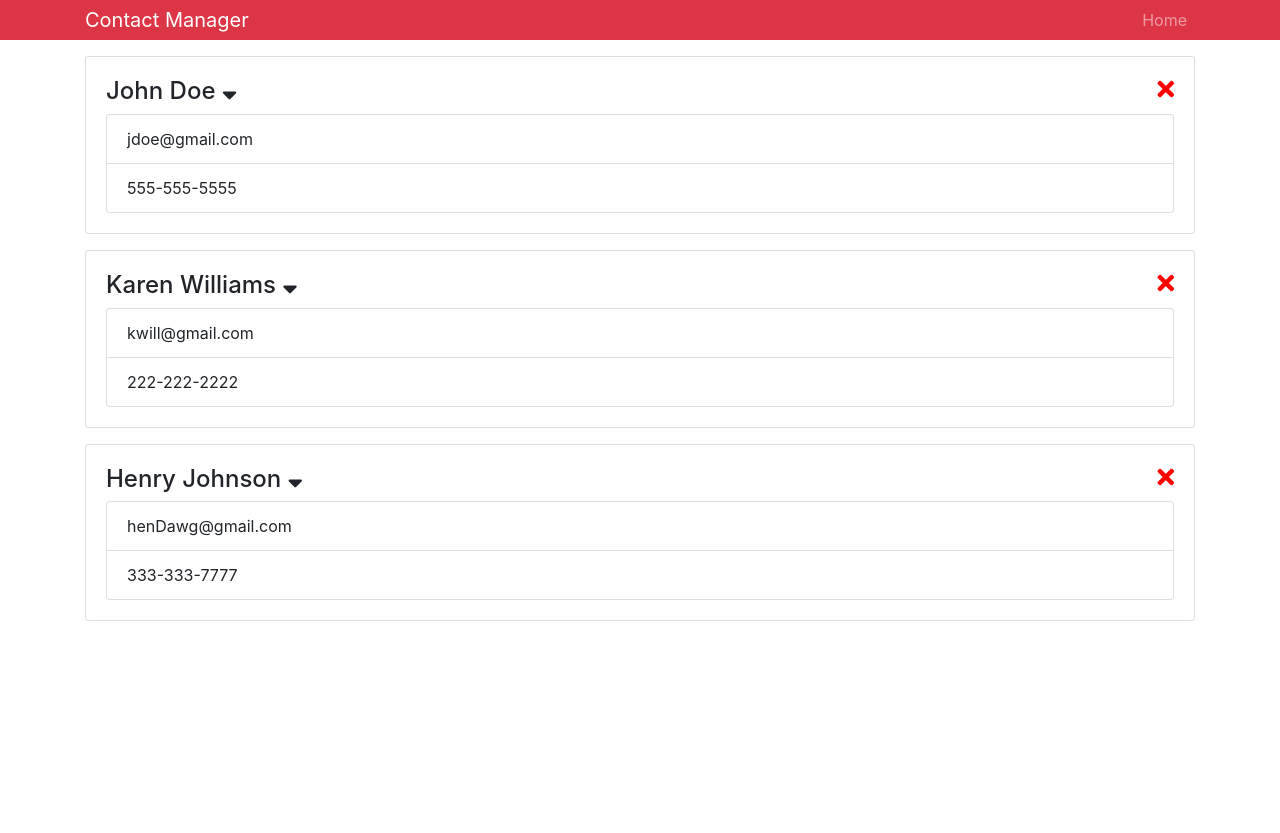
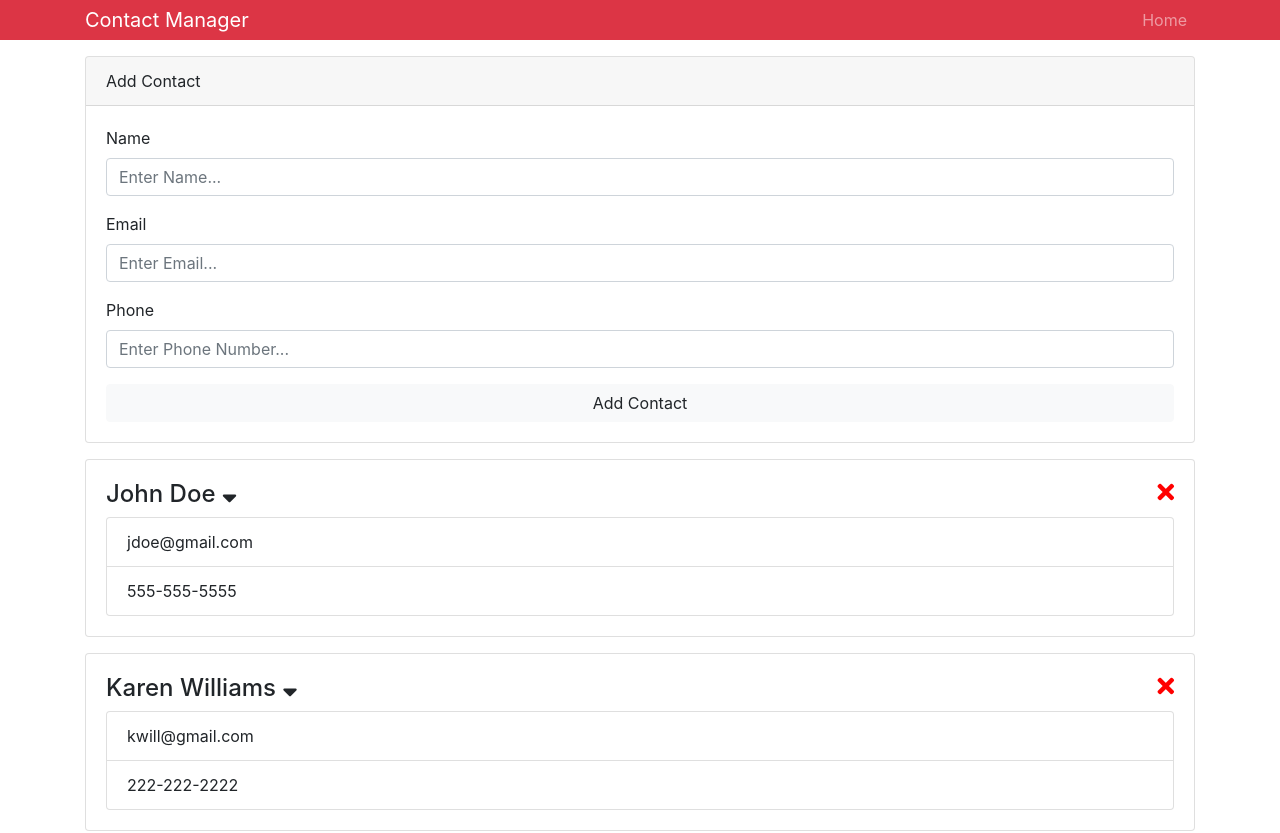
Before and after one commit to Henelllis/Contact-Manager, a React (Create React App) app: page / in a window 1280 px wide. Shown: the top 833 px of the page. Before the commit the page ends 800 px from the top, so only its background shows below. Built offline with nearby package versions, Linux system fonts and the light colour scheme.

Commit message:
Add Contact Form component/logic

```diff
--- a/src/App.js
+++ b/src/App.js
@@ -1,7 +1,10 @@
 import React, { Component } from 'react';
 
-import Contacts from './components/Contacts';
-import Header from './components/Header';
+import Contacts from './components/contacts/Contacts';
+import Header from './components/layout/Header';
+import AddContact from './components/contacts/AddContact';
+
+import { Provider } from './context';
 
 import './App.css';
 import 'bootstrap/dist/css/bootstrap.min.css';
@@ -10,12 +13,15 @@ class App extends Component {
   render() {
 
     return (
+      <Provider>
         <div className="App">
             <Header branding="Contact Manager"/>
             <div className="container">
+                <AddContact/>
                 <Contacts />
             </div>
         </div>
+      </Provider>
     );
   }
 }
--- /dev/null
+++ b/src/components/contacts/AddContact.js
@@ -0,0 +1,53 @@
+import React, { Component } from 'react';
+
+class AddContact extends Component {
+
+    state = {
+        name:'',
+        email:'',
+        phone:''
+    }
+
+    render() {
+        return (
+            <div className="card mb-3">
+                <div className="card-header">Add Contact</div>
+                <div className="card-body">
+                    <form>
+                        <div className="form-group">
+                        <label htmlFor="name">Name</label>
+                        <input
+                            type="text"
+                            name="name"
+                            className="form-control from-control-lg"
+                            placeholder="Enter Name..."
+                            value={this.state.name}/>
+                        </div>
+                        <div className="form-group">
+                        <label htmlFor="email">Email</label>
+                        <input
+                            type="text"
+                            name="email"
+                            className="form-control from-control-lg"
+                            placeholder="Enter Email..."
+                            value={this.state.email}/>
+                        </div>
+                        <div className="form-group">
+                        <label htmlFor="phone">Phone</label>
+                        <input
+                            type="text"
+                            name="phone"
+                            className="form-control from-control-lg"
+                            placeholder="Enter Phone Number..."
+                            value={this.state.phone}/>
+                        </div>
+                        <input type="text" type="submit" value="Add Contact"
+                        className="btn btn-light btn-block"/>
+                    </form>
+                </div>
+            </div>
+        );
+    }
+}
+
+export default AddContact;
--- /dev/null
+++ b/src/context.js
@@ -0,0 +1,37 @@
+import React, { Component } from 'react';
+
+const Context = React.createContext();
+
+export class Provider extends Component{
+    state = {
+    contacts:[
+        {
+            id: 1,
+            name:'John Doe',
+            email:'jdoe@gmail.com',
+            phone: '555-555-5555'
+        },
+        {
+            id: 2,
+            name:'Karen Williams',
+            email:'kwill@gmail.com',
+            phone: '222-222-2222'
+        },
+        {
+            id: 3,
+            name:'Henry Johnson',
+            email:'henDawg@gmail.com',
+            phone: '333-333-7777'
+        },
+    ]}
+
+    render(){
+        return(
+            <Context.Provider value={this.state}>
+                {this.props.children}
+            </Context.Provider>
+        )
+    }
+}
+
+export const Consumer = Context.Consumer;
```
Also changed, not shown: src/components/contacts/Contact.js (renamed from src/components/Contact.js), src/components/contacts/Contacts.js (renamed from src/components/Contacts.js), src/components/layout/Header.js (renamed from src/components/Header.js). Lines whose indentation alone changed are shown as unchanged.
